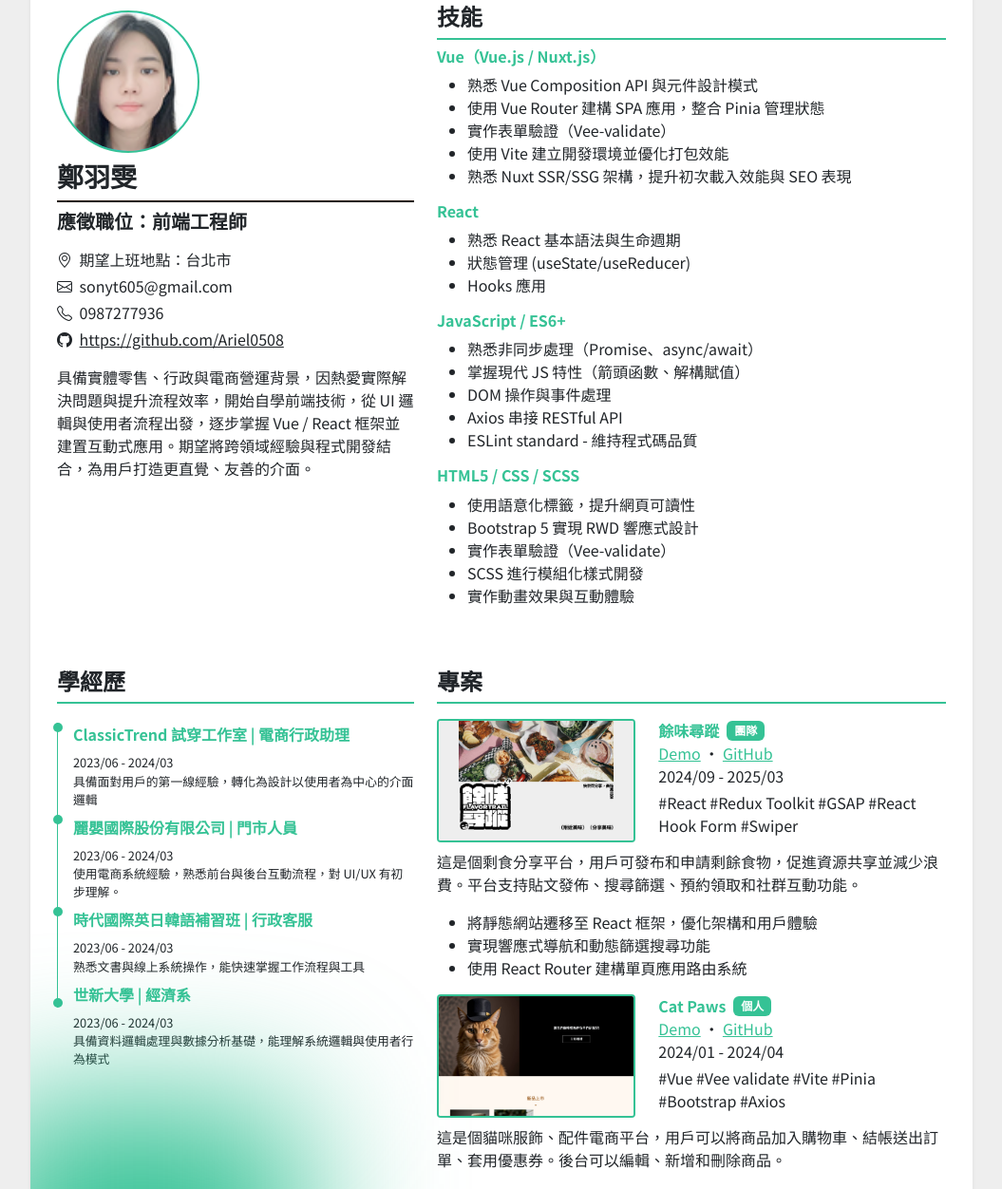
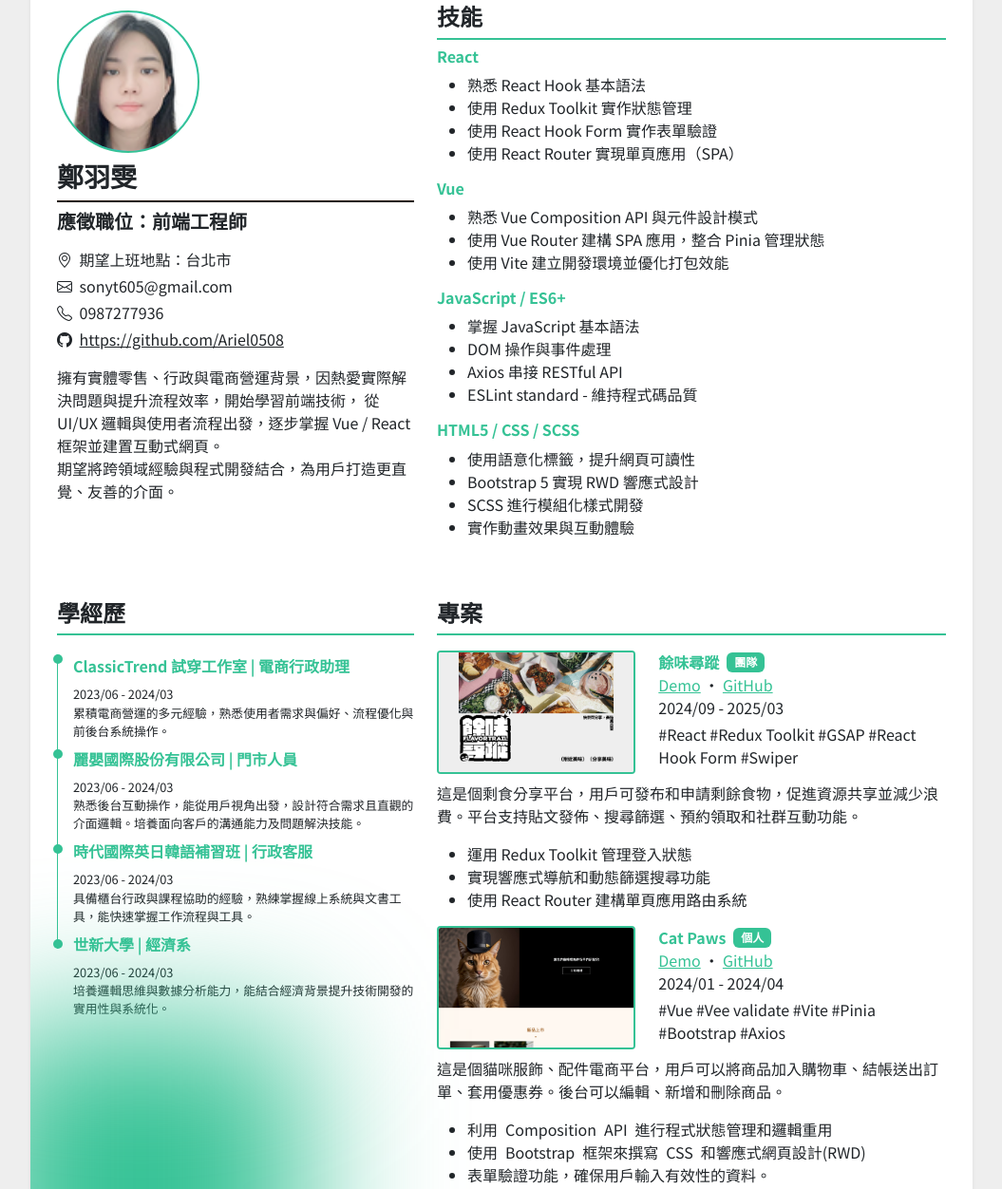
Before and after one commit to Ariel0508/resume, a website: page src/index.html in a window 1280 px wide. Shown: the part 109-1361 px from the top of the page at 95% size, without its empty margins (112-1167 px from the left). Drawn offline with nearby package versions, Linux system fonts and the light colour scheme.

Commit message:
update text

```diff
--- a/index.html
+++ b/src/index.html
@@ -1,5 +1,6 @@
 <!DOCTYPE html>
 <html lang="zh-Hant-TW">
+
 <head>
     <meta charset="UTF-8">
     <meta name="viewport" content="width=device-width, initial-scale=1.0">
@@ -24,7 +25,6 @@
 
     .resume {
         width: 100%;
-        /* position: relative; */
 
         @media (min-width: 992px) {
             width: 992px;
@@ -61,13 +61,13 @@
 
     .deco-box {
         width: 1px;
-        height: 300px;
+        height: 310px;
         position: relative;
     }
 
     .deco-box::after {
         width: 1px;
-        height: 300px;
+        height: 310px;
         background: #35C295;
         position: absolute;
         content: '';
@@ -89,8 +89,8 @@
                 <div class="col-md-5 info">
                     <div class="border border-2 border-green rounded-circle bg-info mt-2"
                         style="width: 150px; height: 150px; overflow: hidden;">
-                        <img src="./assets/images/Intersect.png"
-                            alt="picture" class="picture" width="150" height="150" style="object-fit: cover;">
+                        <img src="./assets/images/Intersect.png" alt="picture" class="picture" width="150" height="150"
+                            style="object-fit: cover;">
                     </div>
                     <h1 class="mt-2 fs-3 fw-bold">鄭羽雯</h1>
                     <div style="border: 1px solid #221006;"></div>
@@ -117,33 +117,32 @@
                         </li>
                     </ul>
                     <p>
-                        具備實體零售、行政與電商營運背景，因熱愛實際解決問題與提升流程效率，開始自學前端技術，從 UI 邏輯與使用者流程出發，逐步掌握 Vue / React
-                        框架並建置互動式應用。期望將跨領域經驗與程式開發結合，為用戶打造更直覺、友善的介面。
+                        擁有實體零售、行政與電商營運背景，因熱愛實際解決問題與提升流程效率，開始學習前端技術，
+                        從 UI/UX 邏輯與使用者流程出發，逐步掌握 Vue / React
+                        框架並建置互動式網頁。<br>
+                        期望將跨領域經驗與程式開發結合，為用戶打造更直覺、友善的介面。
                     </p>
                 </div>
                 <div class="col-md-7 skills">
                     <h2 class="fs-4 fw-bold">技能</h2>
                     <div class="mt-3 mt-lg-2 border-green border"></div>
-                    <h3 class="fs-6 fw-bold mt-2 text-green">Vue（Vue.js / Nuxt.js）</h3>
+                    <h3 class="fs-6 fw-bold text-green mt-2">React</h3>
+                    <ul class="skill-content-react">
+                        <li>熟悉 React Hook 基本語法</li>
+                        <li>使用 Redux Toolkit 實作狀態管理</li>
+                        <li>使用 React Hook Form 實作表單驗證</li>
+                        <li>使用 React Router 實現單頁應用（SPA）</li>
+                    </ul>
+                    <h3 class="fs-6 fw-bold text-green">Vue</h3>
                     <ul class="skill-content-vue">
                         <li>熟悉 Vue Composition API 與元件設計模式</li>
                         <li>使用 Vue Router 建構 SPA 應用，整合 Pinia 管理狀態</li>
-                        <li>實作表單驗證（Vee-validate）</li>
                         <li>使用 Vite 建立開發環境並優化打包效能</li>
-                        <li>熟悉 Nuxt SSR/SSG 架構，提升初次載入效能與 SEO 表現</li>
-                    </ul>
-                    <h3 class="fs-6 fw-bold text-green">React</h3>
-                    <ul class="skill-content-react">
-                        <li>熟悉 React 基本語法與生命週期</li>
-                        <li>狀態管理 (useState/useReducer)</li>
-                        <li> Hooks 應用</li>
                     </ul>
                     <h3 class="fs-6 fw-bold text-green">JavaScript / ES6+</h3>
                     <ul class="skill-content-js">
-                        <li>熟悉非同步處理（Promise、async/await）</li>
-                        <li>掌握現代 JS 特性（箭頭函數、解構賦值）</li>
-                        <li>
-                            DOM 操作與事件處理</li>
+                        <li>掌握 JavaScript 基本語法</li>
+                        <li>DOM 操作與事件處理</li>
                         <li>Axios 串接 RESTful API</li>
                         <li>ESLint standard - 維持程式碼品質</li>
                     </ul>
@@ -151,7 +150,6 @@
                     <ul class="skill-content-html-css">
                         <li>使用語意化標籤，提升網頁可讀性</li>
                         <li>Bootstrap 5 實現 RWD 響應式設計</li>
-                        <li>實作表單驗證（Vee-validate）</li>
                         <li>SCSS 進行模組化樣式開發</li>
                         <li>實作動畫效果與互動體驗</li>
                     </ul>
@@ -171,28 +169,28 @@
                                 <div class="text-green fw-bold">ClassicTrend 試穿工作室 | 電商行政助理</div>
                                 <div class="fs-7 mt-2">
                                     2023/06 - 2024/03<br>
-                                    具備面對用戶的第一線經驗，轉化為設計以使用者為中心的介面邏輯
+                                    累積電商營運的多元經驗，熟悉使用者需求與偏好、流程優化與前後台系統操作。
                                 </div>
                             </div>
                             <div class="mt-2">
                                 <div class="text-green fw-bold">麗嬰國際股份有限公司 | 門市人員</div>
                                 <div class="fs-7 mt-2">
                                     2023/06 - 2024/03<br>
-                                    使用電商系統經驗，熟悉前台與後台互動流程，對 UI/UX 有初步理解。
+                                    熟悉後台互動操作，能從用戶視角出發，設計符合需求且直觀的介面邏輯。培養面向客戶的溝通能力及問題解決技能。
                                 </div>
                             </div>
                             <div class="mt-2">
                                 <div class="text-green fw-bold">時代國際英日韓語補習班 | 行政客服</div>
                                 <div class="fs-7 mt-2">
                                     2023/06 - 2024/03<br>
-                                    熟悉文書與線上系統操作，能快速掌握工作流程與工具
+                                    具備櫃台行政與課程協助的經驗，熟練掌握線上系統與文書工具，能快速掌握工作流程與工具。
                                 </div>
                             </div>
                             <div class="mt-2">
                                 <div class="text-green fw-bold">世新大學 | 經濟系</div>
                                 <div class="fs-7 mt-2">
                                     2023/06 - 2024/03<br>
-                                    具備資料邏輯處理與數據分析基礎，能理解系統邏輯與使用者行為模式
+                                    培養邏輯思維與數據分析能力，能結合經濟背景提升技術開發的實用性與系統化。
                                 </div>
                             </div>
                         </div>
@@ -204,9 +202,8 @@
                     <div class="project-item">
                         <div class="row mb-2 mt-3">
                             <div class="col-6 col-lg-5">
-                                <img class="object-fit-cover" src="./assets/images/thumbnail1.jpg"
-                                    alt="project-picture" width="100%" height="130px"
-                                    style="border: 2px solid #35C295;border-radius: 4px;">
+                                <img class="object-fit-cover" src="./assets/images/thumbnail1.jpg" alt="project-picture"
+                                    width="100%" height="130px" style="border: 2px solid #35C295;border-radius: 4px;">
                             </div>
                             <div class="col-6 col-lg-7">
                                 <div class="project-title fw-bold d-flex align-items-center text-green">餘味尋蹤<span
@@ -224,7 +221,7 @@
                         </div>
                         <p>這是個剩食分享平台，用戶可發布和申請剩餘食物，促進資源共享並減少浪費。平台支持貼文發佈、搜尋篩選、預約領取和社群互動功能。</p>
                         <ul>
-                            <li>將靜態網站遷移至 React 框架，優化架構和用戶體驗</li>
+                            <li>運用 Redux Toolkit 管理登入狀態</li>
                             <li>實現響應式導航和動態篩選搜尋功能</li>
                             <li>使用 React Router 建構單頁應用路由系統</li>
                         </ul>
@@ -232,9 +229,8 @@
                     <div class="project-item">
                         <div class="row mb-2 mt-3">
                             <div class="col-6 col-lg-5">
-                                <img class="object-fit-cover" src="./assets/images/thumbnail2.png"
-                                    alt="project-picture" width="100%" height="130px"
-                                    style="border: 2px solid #35C295;border-radius: 4px;">
+                                <img class="object-fit-cover" src="./assets/images/thumbnail2.png" alt="project-picture"
+                                    width="100%" height="130px" style="border: 2px solid #35C295;border-radius: 4px;">
                             </div>
                             <div class="col-6 col-lg-7">
                                 <div class="project-title fw-bold d-flex align-items-center text-green">Cat Paws<span
```
Also changed, not shown: package.json (added, +24 -0 lines), src/assets/images/Intersect.png (renamed from assets/images/Intersect.png), src/assets/images/icon.png (renamed from assets/images/icon.png), src/assets/images/thumbnail1.jpg (renamed from assets/images/thumbnail1.jpg), src/assets/images/thumbnail2.png (renamed from assets/images/thumbnail2.png), 2 other files.
